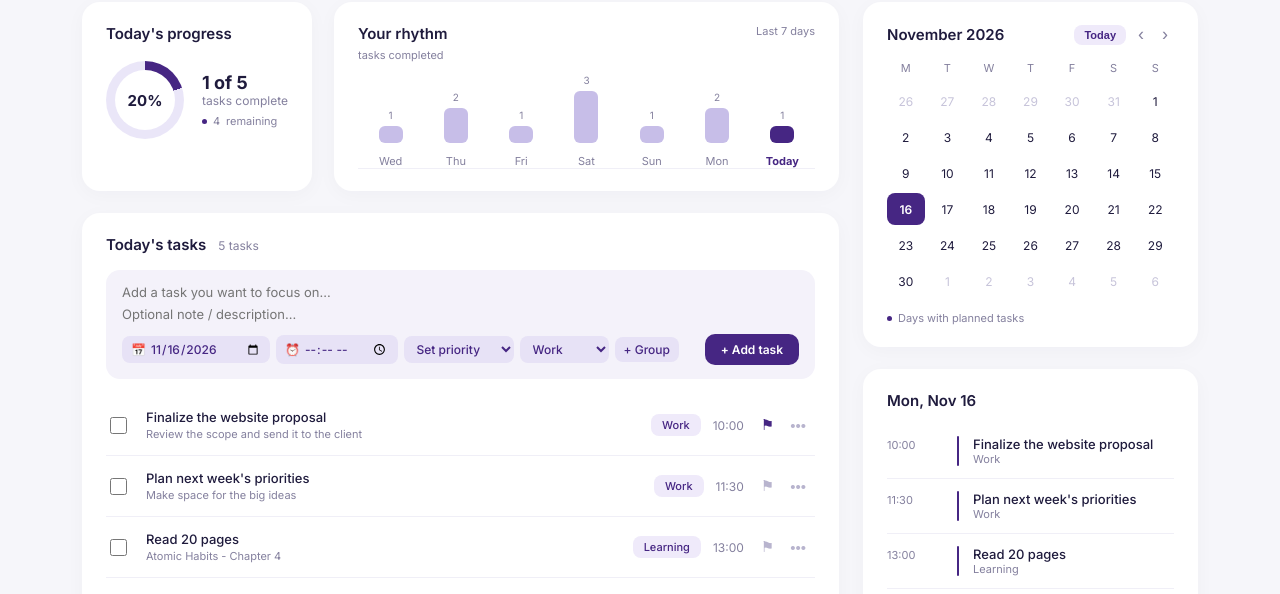
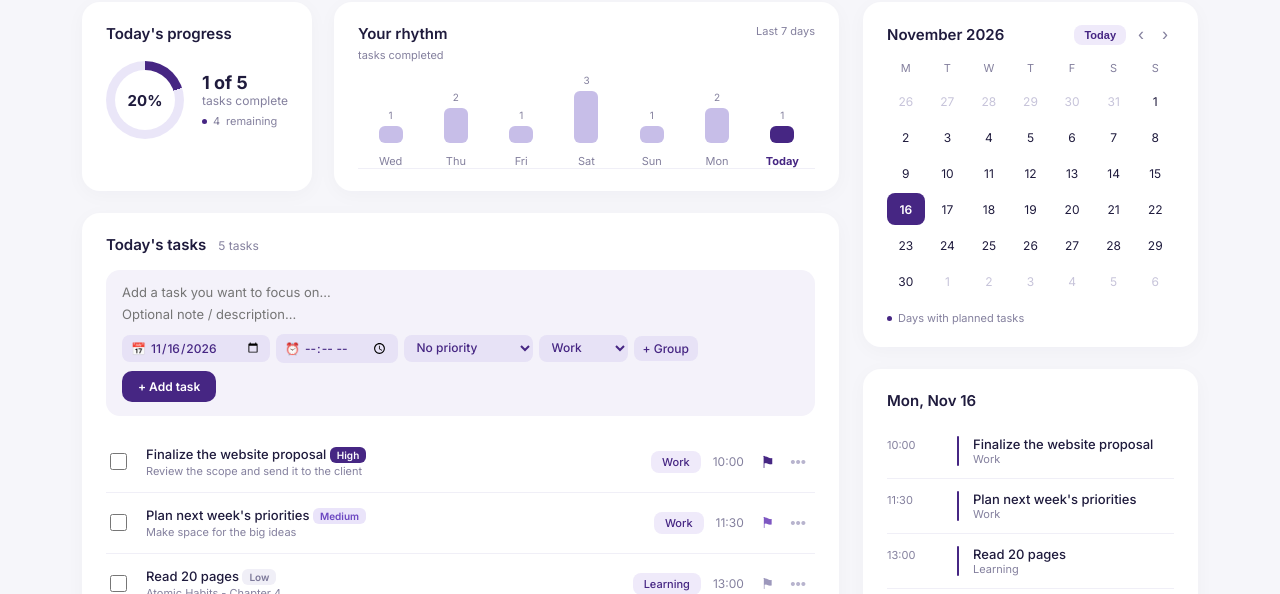
Before and after one commit to primakol/cpp-todo-list, a plain HTML site: page index.html in a window 1280 px wide. Shown: the part 199-793 px from the top of the page. Drawn offline with Linux system fonts and the light colour scheme.

Commit message:
add multiple priorities

```diff
--- a/index.html
+++ b/index.html
@@ -91,8 +91,10 @@
                                         <input type="time" id="day-task-time">
                                     </label>
                                     <select id="day-task-priority" class="mini-pill-select">
-                                        <option value="none">Set priority</option>
-                                        <option value="High">High priority</option>
+                                            <option value="none">No priority</option>
+                                            <option value="Low">Low priority</option>
+                                            <option value="Medium">Medium priority</option>
+                                            <option value="High">High priority</option>
                                     </select>
                                     <select id="day-task-category" class="mini-pill-select category-dropdown"></select>
                                     <button type="button" class="mini-pill-btn" onclick="promptNewCategory()">+ Group</button>
@@ -207,7 +209,9 @@
                     <div>
                         <label class="modal-label">Priority</label>
                         <select id="edit-task-priority" class="modal-input">
-                            <option value="none">Normal</option>
+                            <option value="none">No priority</option>
+                            <option value="Low">Low priority</option>
+                            <option value="Medium">Medium priority</option>
                             <option value="High">High priority</option>
                         </select>
                     </div>
--- a/script.js
+++ b/script.js
@@ -19,8 +19,8 @@ let categories = JSON.parse(localStorage.getItem('demak_categories')) || default
 // Початкові завдання прив'язані до сьогоднішньої дати
 const initialTasks = [
     { id: 1, title: "Finalize the website proposal", subtitle: "Review the scope and send it to the client", category: "Work", date: todayISO, time: "10:00", priority: "High", completed: false },
-    { id: 2, title: "Plan next week's priorities", subtitle: "Make space for the big ideas", category: "Work", date: todayISO, time: "11:30", priority: "none", completed: false },
-    { id: 3, title: "Read 20 pages", subtitle: "Atomic Habits - Chapter 4", category: "Learning", date: todayISO, time: "13:00", priority: "none", completed: false },
+    { id: 2, title: "Plan next week's priorities", subtitle: "Make space for the big ideas", category: "Work", date: todayISO, time: "11:30", priority: "Medium", completed: false },
+    { id: 3, title: "Read 20 pages", subtitle: "Atomic Habits - Chapter 4", category: "Learning", date: todayISO, time: "13:00", priority: "Low", completed: false },
     { id: 4, title: "Book a dentist appointment", subtitle: "A little life admin", category: "Personal", date: todayISO, time: "16:00", priority: "none", completed: false },
     { id: 5, title: "Morning stretch & a glass of water", subtitle: "A good start to a good day", category: "Personal", date: todayISO, time: "08:00", priority: "none", completed: true }
 ];
@@ -34,14 +34,14 @@ function saveState() {
     localStorage.setItem('demak_categories', JSON.stringify(categories));
 }
 
-// 5. Актуальна дата зверху сторінки
+// Актуальна дата зверху сторінки
 function initHeaderDate() {
     const options = { weekday: 'long', month: 'long', day: 'numeric' };
     document.getElementById('current-date-eyebrow').textContent = realToday.toLocaleDateString('en-US', options).toUpperCase();
     document.getElementById('day-task-date').value = todayISO;
 }
 
-// 7. Спливаюче повідомлення з китом
+// Спливаюче повідомлення з китом
 function showWhaleToast(taskTitle) {
     const toast = document.getElementById('whale-toast');
     document.getElementById('toast-message').textContent = `"${taskTitle}" added!`;
@@ -53,7 +53,7 @@ function showWhaleToast(taskTitle) {
     }, 3000);
 }
 
-// 3. Додавання власної групи
+// Додавання власної групи
 window.promptNewCategory = function() {
     const name = prompt("Enter new group name (e.g. University, Health):");
     if (!name) return;
@@ -66,14 +66,12 @@ window.promptNewCategory = function() {
 };
 
 function renderCategoriesUI() {
-    // Оновлюємо випадаючі списки в формах
     document.querySelectorAll('.category-dropdown').forEach(select => {
         const currentVal = select.value;
         select.innerHTML = categories.map(cat => `<option value="${cat}">${cat}</option>`).join('');
         if (categories.includes(currentVal)) select.value = currentVal;
     });
 
-    // Оновлюємо список зліва на вкладці My tasks
     const listEl = document.getElementById('custom-categories-list');
     listEl.innerHTML = categories.map(cat => {
         const count = tasks.filter(t => t.category === cat).length;
@@ -86,7 +84,7 @@ function renderCategoriesUI() {
     }).join('');
 }
 
-// 4. Перемикання фільтрів на сторінці My tasks
+// Перемикання фільтрів на сторінці My tasks
 window.setTaskFilter = function(type, value, element) {
     myTasksFilter = { type, value };
     document.querySelectorAll('#view-mytasks .filter-item').forEach(el => el.classList.remove('active'));
@@ -109,7 +107,7 @@ window.switchView = function(view) {
     renderAll();
 };
 
-// 1. Повноцінний календар із перемиканням місяців
+// Календар із перемиканням місяців
 window.changeMonth = function(delta) {
     calViewMonth += delta;
     if (calViewMonth < 0) {
@@ -144,7 +142,6 @@ function renderCalendar() {
     const lastDay = new Date(calViewYear, calViewMonth + 1, 0);
     const daysInMonth = lastDay.getDate();
 
-    // Зсув під понеділок (0 = Пн ... 6 = Нд)
     let startOffset = firstDay.getDay() - 1;
     if (startOffset < 0) startOffset = 6;
 
@@ -173,7 +170,7 @@ function renderCalendar() {
     document.getElementById('calendar-grid').innerHTML = html;
 }
 
-// 2. Меню на 3 крапки: Редагувати або Видалити
+// Меню на 3 крапки: Редагувати або Видалити
 window.toggleMenu = function(id, event) {
     event.stopPropagation();
     document.querySelectorAll('.dropdown-menu').forEach(m => {
@@ -196,7 +193,7 @@ window.openEditModal = function(id) {
     document.getElementById('edit-task-date').value = task.date || todayISO;
     document.getElementById('edit-task-time').value = task.time || '';
     document.getElementById('edit-task-category').value = task.category;
-    document.getElementById('edit-task-priority').value = task.priority;
+    document.getElementById('edit-task-priority').value = task.priority || 'none';
     document.getElementById('edit-modal').style.display = 'flex';
 };
 
@@ -227,8 +224,15 @@ window.toggleTask = function(id) {
     renderAll();
 };
 
+// Перемикання пріоритетів по колу (None -> Low -> Medium -> High)
 window.toggleFlag = function(id) {
-    tasks = tasks.map(t => t.id === id ? { ...t, priority: t.priority === 'High' ? 'none' : 'High' } : t);
+    const order = ['none', 'Low', 'Medium', 'High'];
+    tasks = tasks.map(t => {
+        if (t.id !== id) return t;
+        const currentIdx = order.indexOf(t.priority || 'none');
+        const nextPriority = order[(currentIdx + 1) % order.length];
+        return { ...t, priority: nextPriority };
+    });
     saveState();
     renderAll();
 };
@@ -241,17 +245,23 @@ window.deleteTask = function(id) {
 
 function createTaskRowHTML(t, showDate = false) {
     const timeDisplay = showDate ? `${t.date} ${t.time || ''}` : (t.time || 'No time');
+    const prio = t.priority || 'none';
+    const flagClass = prio !== 'none' ? `priority-${prio.toLowerCase()}` : '';
+    const prioBadge = prio !== 'none'
+        ? `<span class="prio-pill ${prio.toLowerCase()}">${prio}</span>`
+        : '';
+
     return `
         <div class="task-item-row ${t.completed ? 'completed' : ''}">
             <input type="checkbox" class="task-checkbox" ${t.completed ? 'checked' : ''} onchange="toggleTask(${t.id})">
             <div class="task-texts">
-                <h4>${t.title}</h4>
+                <h4>${t.title} ${prioBadge}</h4>
                 <p>${t.subtitle || 'Planned focus task'}</p>
             </div>
             <span class="cat-badge">${t.category}</span>
             <span class="task-time-label">${timeDisplay}</span>
             <div class="actions-wrap">
-                <button class="flag-btn ${t.priority === 'High' ? 'flagged' : ''}" onclick="toggleFlag(${t.id})" title="Flag">⚑</button>
+                <button class="flag-btn ${flagClass}" onclick="toggleFlag(${t.id})" title="Priority: ${prio} (click to change)">⚑</button>
                 <button class="dots-btn" onclick="toggleMenu(${t.id}, event)">•••</button>
                 <div class="dropdown-menu" id="menu-${t.id}">
                     <button type="button" onclick="openEditModal(${t.id})">✏️ Edit</button>
@@ -321,11 +331,11 @@ function renderMyDayView() {
 
 function renderAllTasksView() {
     document.getElementById('count-all').textContent = tasks.length;
-    document.getElementById('count-flagged').textContent = tasks.filter(t => t.priority === 'High').length;
+    document.getElementById('count-flagged').textContent = tasks.filter(t => t.priority && t.priority !== 'none').length;
     document.getElementById('count-completed').textContent = tasks.filter(t => t.completed).length;
 
     const filtered = tasks.filter(t => {
-        if (myTasksFilter.type === 'flagged') return t.priority === 'High';
+        if (myTasksFilter.type === 'flagged') return t.priority && t.priority !== 'none';
         if (myTasksFilter.type === 'completed') return t.completed;
         if (myTasksFilter.type === 'category') return t.category === myTasksFilter.value;
         return true;
--- a/style.css
+++ b/style.css
@@ -436,8 +436,39 @@ body {
     border-radius: 6px;
 }
 
-.flag-btn.flagged {
-    color: var(--accent-purple);
+.flag-btn.priority-low {
+    color: #9D98BC;
+}
+
+.flag-btn.priority-medium {
+    color: #7E57C2;
+}
+
+.flag-btn.priority-high {
+    color: #462683;
+    transform: scale(1.1);
+}
+
+.prio-pill {
+    font-size: 10px;
+    font-weight: 600;
+    padding: 2px 7px;
+    border-radius: 6px;
+}
+
+.prio-pill.low {
+    background-color: #F0EFF7;
+    color: #7C7899;
+}
+
+.prio-pill.medium {
+    background-color: #EAE4FA;
+    color: #6B46C1;
+}
+
+.prio-pill.high {
+    background-color: #462683;
+    color: #FFFFFF;
 }
 
 .dots-btn:hover {
```
